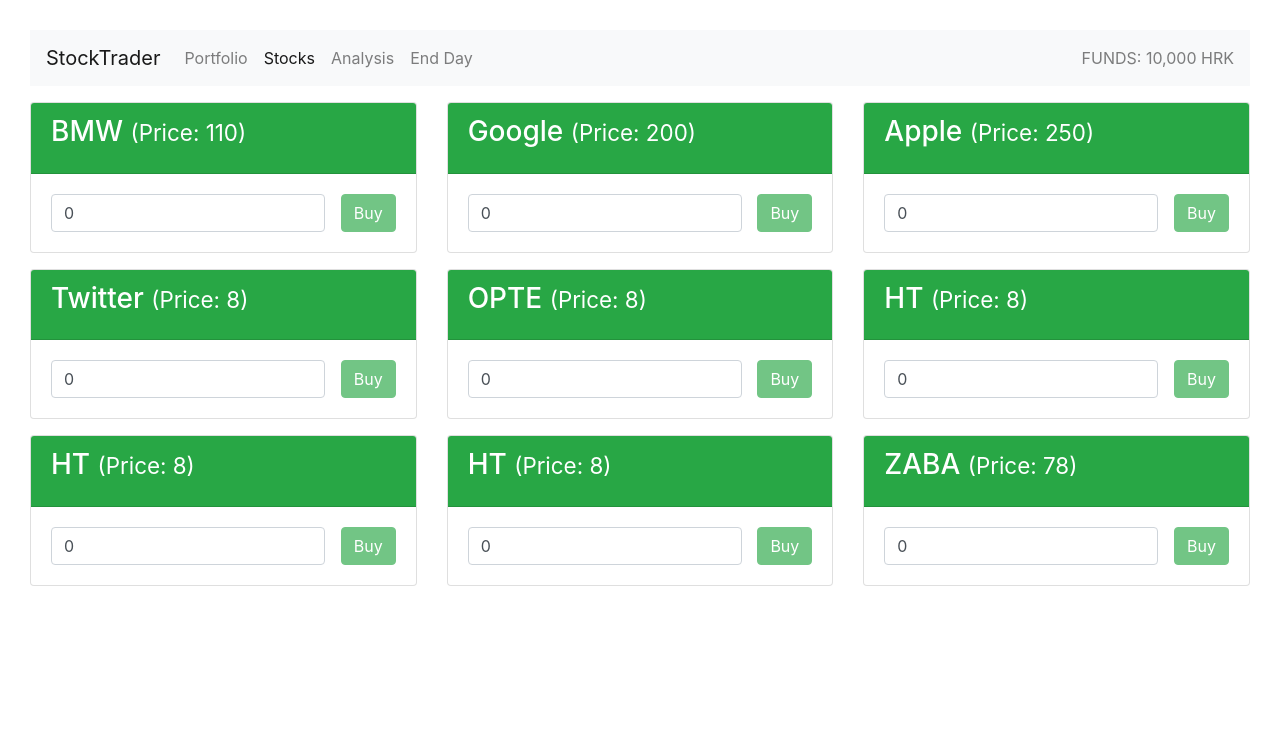
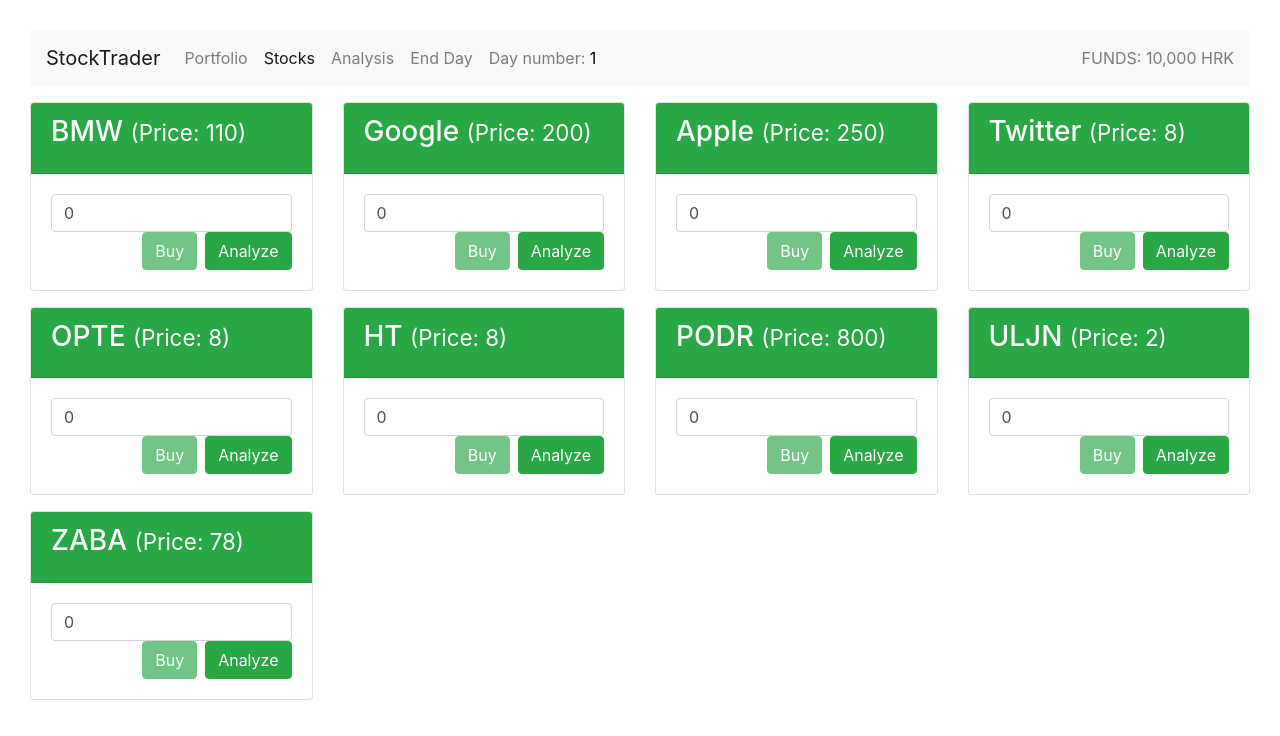
Before and after one commit to BaskovicP/vuetut, a Vue app in the folder Exercises/Ymedu/stock-trader/: page /stocks in a window 1280 px wide. Shown: the top 736 px of the page. Built offline with nearby package versions, Linux system fonts and the light colour scheme.

Commit message:
add analysis module

```diff
--- a/Exercises/Ymedu/stock-trader/package.json
+++ b/Exercises/Ymedu/stock-trader/package.json
@@ -11,6 +11,7 @@
   "dependencies": {
     "core-js": "^3.4.4",
     "vue": "^2.6.10",
+    "vue-google-charts": "^0.3.2",
     "vue-router": "^3.1.3",
     "vuex": "^3.1.2"
   },
--- a/Exercises/Ymedu/stock-trader/src/components/Analysis.vue
+++ b/Exercises/Ymedu/stock-trader/src/components/Analysis.vue
@@ -1,11 +1,41 @@
 <template>
-  <div>Here is the analysis</div>
+  <div id="app">
+    <div v-if="stockData!==false && stockData.length>1">
+      <GChart
+        type="ColumnChart"
+        :data="stockData"
+        :options="chartOptions" />
+    </div>
+    <div v-else> Please select a stock to analyse it (from the stocks menu) or press end day</div>
+  </div>
 </template>
+
 <script>
+import { GChart } from 'vue-google-charts';
 export default {
-
+  name: 'app',
+  data() {
+    return {
+      // Array will be automatically processed with visualization.arrayToDataTable function
+      chartOptions: {
+        chart: {
+          title: 'Stock Performance',
+          subtitle: 'Stock performance over days'
+        }
+      }
+    };
+  },
+  computed: {
+    stockData() {
+      const allData = this.$store.getters.stockHistory;
+      if (parseInt(this.$route.query.stock, 10) - 1 >= 0) {
+        console.log(allData[parseInt(this.$route.query.stock, 10) - 1]);
+        return allData[parseInt(this.$route.query.stock, 10) - 1];
+      } else return false;
+    }
+  },
+  components: {
+    GChart
+  }
 };
 </script>
-<style scoped>
-
-</style>
--- a/Exercises/Ymedu/stock-trader/src/components/Home.vue
+++ b/Exercises/Ymedu/stock-trader/src/components/Home.vue
@@ -1,7 +1,6 @@
 <template>
   <div>
     <h1>Trade or View your Portfolio</h1>
-    <h6>You may Save & Load your Data</h6>
     <h6>Click on 'End Day' to begin a New Day!</h6>
     <hr>
     <p>Your Funds: {{ funds | currency }}</p>
--- a/Exercises/Ymedu/stock-trader/src/components/TopNavigation.vue
+++ b/Exercises/Ymedu/stock-trader/src/components/TopNavigation.vue
@@ -26,25 +26,9 @@
           <li class="nav-item">
             <a @click="endDay" class="nav-link" href="#">End Day</a>
           </li>
-
-          <!-- <li class="nav-item dropdown">
-            <a
-              id="navbarDropdown" class="nav-link dropdown-toggle" href="#" role="button"
-              data-toggle="dropdown"
-              aria-haspopup="true" aria-expanded="false">
-              Dropdown
-            </a>
-            <div class="dropdown-menu" aria-labelledby="navbarDropdown">
-              <a class="dropdown-item" href="#">Action</a>
-              <a class="dropdown-item" href="#">Another action</a>
-              <div class="dropdown-divider"></div>
-              <a class="dropdown-item" href="#">Something else here</a>
-            </div>
-          </li> -->
-          <!-- <li class="nav-item">
-            <a class="nav-link disabled" href="#" tabindex="-1" aria-disabled="true">Disabled</a>
+          <li class="nav-item">
+            <div class="nav-link">Day number: <span style="color: black">{{ day }}</span></div>
           </li>
-        </ul> -->
         </ul>
         <span class="navbar-text">
           FUNDS: {{ funds | currency }}
@@ -58,6 +42,9 @@
   computed: {
     funds() {
       return this.$store.getters.funds;
+    },
+    day() {
+      return this.$store.getters.day;
     }
   },
   methods: {
--- a/Exercises/Ymedu/stock-trader/src/components/stocks/Stock.vue
+++ b/Exercises/Ymedu/stock-trader/src/components/stocks/Stock.vue
@@ -1,5 +1,5 @@
 <template>
-  <div class="col-sm-6 col-md-6 col-lg-4" style="margin-bottom: 1rem">
+  <div class="col-sm-6 col-md-6 col-lg-6 col-xl-3" style="margin-bottom: 1rem">
     <div class="card card-success">
       <div class="card-header bg-success ">
         <h3 class="card-title text-white">
@@ -21,8 +21,9 @@
             @click="buyStock"
             class="btn btn-success"
             :disabled="insufficientFunds || +quantity <= 0 || !Number.isInteger(+quantity)">
-            {{ insufficientFunds ? 'Insufficient Funds' : 'Buy' }}
+            {{ insufficientFunds ? 'No funds' : 'Buy' }}
           </button>
+          <router-link style="margin-left:0.5rem" class="btn btn-success" :to="'/analysis?stock='+stock.id" tag="button">Analyze</router-link>
         </div>
       </div>
     </div>
--- a/Exercises/Ymedu/stock-trader/src/data/stocks.js
+++ b/Exercises/Ymedu/stock-trader/src/data/stocks.js
@@ -5,7 +5,7 @@
   { id: 4, name: 'Twitter', price: 8 },
   { id: 5, name: 'OPTE', price: 8 },
   { id: 6, name: 'HT', price: 8 },
-  { id: 7, name: 'HT', price: 8 },
-  { id: 8, name: 'HT', price: 8 },
+  { id: 7, name: 'PODR', price: 800 },
+  { id: 8, name: 'ULJN', price: 2 },
   { id: 9, name: 'ZABA', price: 78 }
 ];
--- a/Exercises/Ymedu/stock-trader/src/store/modules/stocks.js
+++ b/Exercises/Ymedu/stock-trader/src/store/modules/stocks.js
@@ -1,17 +1,22 @@
 import stocks from '../../data/stocks';
 
 const state = {
-  stocks: []
+  stocks: [],
+  stockHistory: [],
+  day: 1
 };
 
 const mutations = {
   'SET_STOCKS'(state, stocks) {
     state.stocks = stocks;
+    stocks.forEach(stock => state.stockHistory.push([['day', 'price']]));
   },
   'RND_STOCKS'(state) {
-    state.stocks.forEach(stock => {
+    state.stocks.forEach((stock, index) => {
+      state.stockHistory[index].push([state.day, stock.price]);
       stock.price = Math.round(stock.price * (1 + Math.random() - 0.5));
     });
+    state.day++;
   }
 };
 
@@ -30,6 +35,12 @@
 const getters = {
   stocks: state => {
     return state.stocks;
+  },
+  day: state => {
+    return state.day;
+  },
+  stockHistory: state => {
+    return state.stockHistory;
   }
 };
 
```
Also changed, not shown: 2 other files (tests, documents, lock files or other folders).
